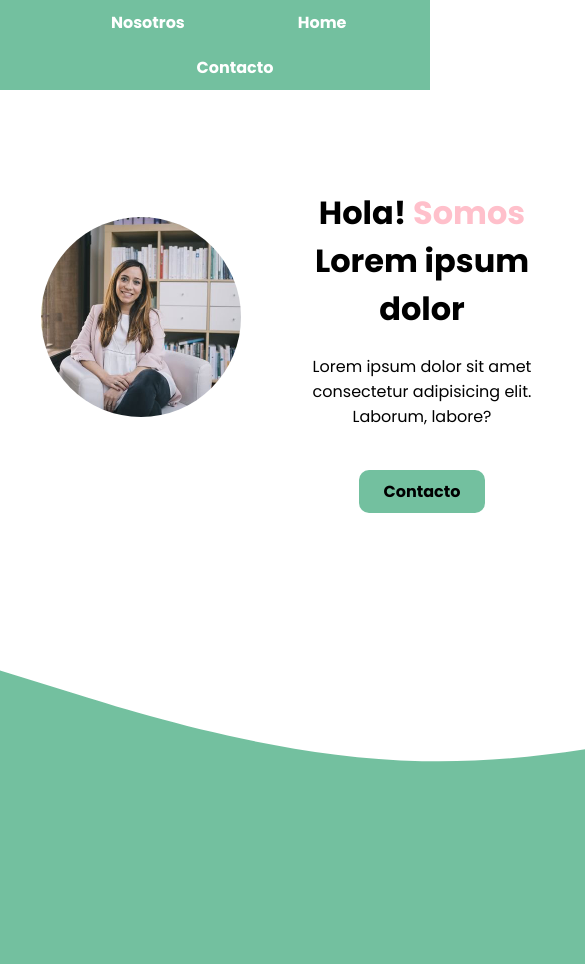
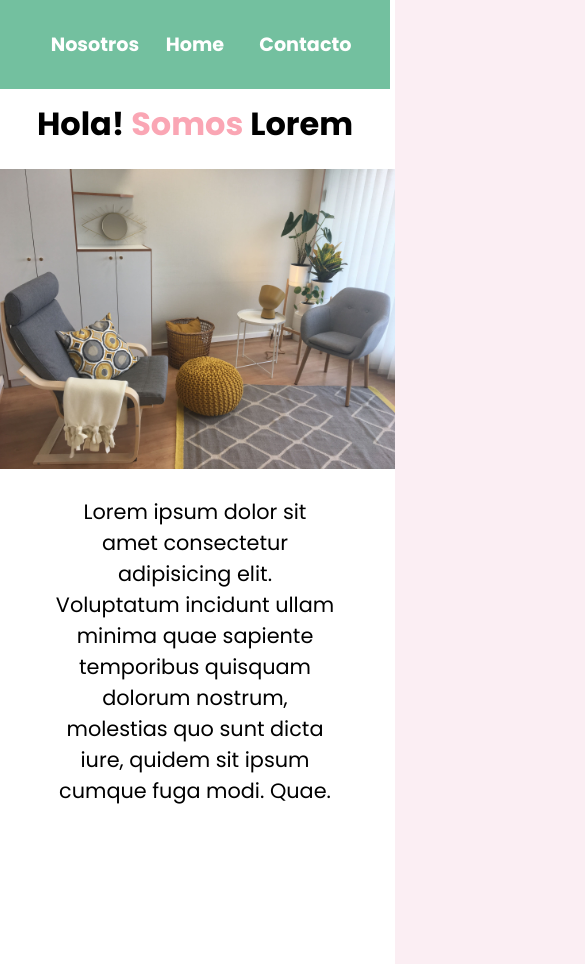
Before and after one commit to JuanNilo/juannilo.github.io, a plain HTML site: page index.html in a window 390 px wide. Shown: the top 964 px of the page, 585 px wide, since content can reach past the window. Drawn offline with Linux system fonts and the light colour scheme.

Commit message:
responsive

```diff
--- /dev/null
+++ b/exmain.css
@@ -0,0 +1,106 @@
+@import url('https://fonts.googleapis.com/css2?family=Poppins:wght@300;400;700&display=swap');
+
+body{
+    box-sizing: border-box;
+    margin: 0;
+    background-color: #fbeef3;
+    font-family: 'Poppins', sans-serif;
+}
+
+/* Nav menu */
+
+nav ul{
+    background-color: #73c09f;
+    width: 100%;
+    list-style: none;
+    text-align: center;
+    position: fixed;
+    margin:0;
+}
+nav li{
+    display: inline-flex;
+}
+
+nav a{
+    text-decoration: none;
+    color: white;
+    font-weight: bold;
+    padding: 10px;
+    width: 150px;
+}
+
+nav li:hover{
+    color: black;
+    background-color: rgba(247, 137, 153, 0.986);
+}
+
+
+/* Primera seccion */
+
+.main{
+    margin: auto;
+    width: 100vh;
+    height: 75vh;
+    display: grid;
+    grid-template-columns: repeat(3, 1fr);
+    align-items:center;
+    background-color: #fff;
+}
+
+.main img{
+    margin: auto;
+    width: 200px;
+    height: 200px;
+    border-radius: 50%;
+}
+
+h1{
+    text-align: center;
+    font-size: 2rem;
+    margin-top: 60px;
+}
+
+span{
+    color: pink;
+}
+
+
+.info-content {
+   display: inline-block;
+   text-align: center;
+}
+.info-content a {
+    color: black;
+    font-weight: bold;
+    text-decoration: none;
+    background-color: #73c09f;
+    padding: 10px 25px;
+    border-radius: 10px;
+    position: relative;
+}
+
+.info-content a:hover{
+    background-color: rgba(247, 137, 153, 0.986);
+}
+
+.info-content p{
+    margin-bottom: 50px;
+}
+
+.wave{
+    width: 100vh;
+    margin: auto;
+}
+
+.seccion-2{
+    background-color: #73c09f;
+    width: 100vh;
+    margin: auto;
+    height: 100vh;
+}
+
+.calendario{
+    display: flex;
+    padding-top: 100px;
+    justify-content: center;
+}
--- a/formulario.css
+++ b/formulario.css
@@ -1,6 +1,6 @@
 @import url('https://fonts.googleapis.com/css2?family=Poppins:wght@300;400;700&display=swap');
 
-body{
+body {
     box-sizing: border-box;
     margin: 0;
     background-color: #fbeef3;
@@ -33,21 +33,20 @@ nav li:hover{
     color: black;
     background-color: rgba(247, 137, 153, 0.986);
 }
+
 /* formualrio */
 
-.body__form{
+.body__form {
     font-family: 'Roboto', sans-serif;
-    /* background-color: rgb(2, 116, 81); */
     display: flex;
-    height: 100vh;
-    margin-bottom: 20vh;
+    height: 600px;
 }
 
-.form{
+.form {
     background: #fff;
     margin: 75px auto;
     width: 90%;
-    height: 550px;
+    height: 100%;
     max-width: 400px;
     padding: 2.5em 3em;
     padding-top: 1rem;
@@ -58,32 +57,32 @@ nav li:hover{
 
 
 
-.form__title{
+.form__title {
     font-size: 3em;
     margin-bottom: .5em;
 }
 
-.form__paragraph{
+.form__paragraph {
     font-weight: 300;
 }
 
-.form__link{
+.form__link {
     font-weight: 400;
-    color:  black;
+    color: black;
 }
 
-.form__container{
+.form__container {
     margin-top: 3em;
     display: grid;
     gap: 2.5em;
 }
 
-.form__group{
+.form__group {
     position: relative;
     --color: #5757577e;
 }
 
-.form__input{
+.form__input {
     width: 100%;
     background: none;
     color: #706c6c;
@@ -95,17 +94,16 @@ nav li:hover{
     font-family: 'Roboto', sans-serif;
 }
 
-.form__input:focus + .form__label, .form__input:not(:placeholder-shown)+ .form__label{
+.form__input:focus+.form__label,
+.form__input:not(:placeholder-shown)+.form__label {
     transform: translateY(-12px) scale(.95);
     transform-origin: left top;
-    /* color:  rgb(2, 116, 81); */
     color: #73c09f;
 
 }
 
-.form__label{
+.form__label {
     color: var(--color);
-    /* cursor: pointer; */
     position: absolute;
     top: 0;
     left: 5px;
@@ -113,8 +111,7 @@ nav li:hover{
     transition: transform .5s, color .3s;
 }
 
-.form__submit{
-    /* background:  rgb(2, 116, 81); */
+.form__submit {
     background: #73c09f;
     color: white;
     font-family: 'Roboto', sans-serif;
@@ -125,69 +122,48 @@ nav li:hover{
     border-radius: 0.5rem;
 }
 
-.form__line{
+.form__line {
     position: absolute;
     bottom: 0;
     left: 0;
     width: 100%;
     height: 1.5px;
-    /* background-color: rgb(2, 116, 81); */
     background-color: #73c09f;
     transform: scale(0);
     transform: left bottom;
     transition: transform .4s;
 }
-.form__submit:hover{
+
+.form__submit:hover {
     cursor: pointer;
     background-color: rgba(247, 137, 153, 0.986);
 }
-.message{
+
+.message {
     resize: none;
     margin-top: 10px;
-    padding:1em 0.4em;
+    padding: 1em 0.4em;
 }
 
-.form__input:focus ~ .form__line, .form__input:not(:placeholder-shown) ~ .form__line{
+.form__input:focus~.form__line,
+.form__input:not(:placeholder-shown)~.form__line {
     transform: scale(1);
 }
 
-@media (max-width: 1081px){
-    .nav__label{
-        display: block;
-        cursor: pointer;
+@media(max-width: 766px) {
+    nav a{
+        width: 80px;
+        text-align: center;
+        font-size: 1.2rem;
+        padding: 30px 10px;
+    }
+    ul {
+        padding: 0;
     }
 
-    .nav__menu{
-        position: fixed;
-        top:150px;
-        bottom: 0;
-        background: #73c09f;
-        width: 100%;
-        left:0;
-        font-size: 5rem;
-        display: flex;
-        justify-content: space-evenly;
-        flex-direction: column;
-        align-items: center;
-        clip-path: circle(0 at center);
-        transition: clip-path 0.65s ease-in-out;
-        z-index: 1;
+    .form {
+        transform: scale(0.8);
+        height: 80vh;
     }
-    .nav__input:checked + .nav__menu{
 
-        clip-path: circle(100% at center);
-    }
-    .form{
-        transform: scale(2);
-        margin: 450px auto;
-    }
-    .nav{
-        height: 150px;
-    }
-    .nav__logo, .nav__label{
-        transform: scale(2);
-    }
-    .nav__item{
-        color:black;
-    }
 }
--- a/index.html
+++ b/index.html
@@ -2,8 +2,11 @@
 <html lang="en">
 
 <head>
+    <meta charset="UTF-8">
+    <meta http-equiv="X-UA-Compatible" content="IE=edge">
+    <meta name="viewport" content="width=device-width, initial-scale=1.0">
     <link rel="stylesheet" href="main.css">
-    <title>Document</title>
+    <title>Lorem</title>
 </head>
 
 <body>
@@ -15,34 +18,34 @@
             <li>
                 <a href="/index.html">Home</a>
             </li>
-
             <li>
                 <a href="/formulario.html" type="buttom">Contacto</a>
             </li>
         </ul>
     </nav>
-    <!-- Main -->
+
     <main class="main">
-        <img src="/src/primera foto.jpg" alt="">
         <div class="info-content">
-            <h1>Hola! <span>Somos </span>Lorem ipsum dolor</h1>
-            <p>Lorem ipsum dolor sit amet consectetur
-                adipisicing elit. Laborum, labore?</p>
-            <a href="/formulario.html">Contacto</a>
+            <h1>Hola! <span>Somos </span>Lorem </h1>
+            <img class="imagen" src="/src/consulta.jpg" alt="">
+            <p>Lorem ipsum dolor sit amet consectetur adipisicing elit.
+                Voluptatum incidunt ullam minima quae sapiente temporibus quisquam dolorum nostrum,
+                molestias quo sunt dicta iure, quidem sit ipsum cumque fuga modi. Quae.
+            </p>
         </div>
-        <img src="/src/primera foto.jpg" alt="">
     </main>
-    <div  class="seccion-2">
-        <div class="wave">
-            <svg xmlns="http://www.w3.org/2000/svg" viewBox="0 0 1440 320">
-                <path fill="#fff" fill-opacity="1" d="M0,64L120,101.3C240,139,480,213,720,218.7C960,224,1200,160,1320,128L1440,96L1440,0L1320,0C1200,0,960,0,720,0C480,0,240,0,120,0L0,0Z"></path>
-              </svg>
+    <div class="sencond-section">
+        <div class="info-content second-content">
+
+            <p>Lorem ipsum dolor sit amet consectetur, adipisicing elit.
+               Sequi ad qui inventore sed rem quo in quae blanditiis iusto?.
+            </p>
+            <p>Lorem ipsum dolor sit amet consectetur, adipisicing elit.
+                Sequi ad qui inventore sed rem quo in quae blanditiis iusto?.
+            </p>
+
         </div>
-        <!-- <div class="calendario">
-            <iframe src="https://calendar.google.com/calendar/embed?height=600&wkst=2&bgcolor=%23fbeef3&ctz=America%2FSantiago&showTitle=0&showPrint=0&showTz=0&showCalendars=0&src=anVhbi5uaWxvLml0dXJyYUBnbWFpbC5jb20&color=fff" style="border-width:0" width="700" height="500" frameborder="0" scrolling="no"></iframe>
-        </div> -->
     </div>
-
 </body>
 
 </html>
--- a/main.css
+++ b/main.css
@@ -34,73 +34,80 @@ nav li:hover{
     background-color: rgba(247, 137, 153, 0.986);
 }
 
+main{
+    margin: 0 auto;
+    width: 100%;
+    display: flex;
+    justify-content: center;
+}
 
-/* Primera seccion */
+/* contenido */
 
-.main{
-    margin: auto;
-    width: 100vh;
-    height: 75vh;
-    display: grid;
-    grid-template-columns: repeat(3, 1fr);
-    align-items:center;
+.info-content {
+    height: 100vh;
+    text-align: center;
+    width: 600px;
+    padding: 70px 20px 50px;
+    align-items: center;
     background-color: #fff;
  }
 
-.main img{
-    margin: auto;
-    width: 200px;
-    height: 200px;
-    border-radius: 50%;
-}
-
-h1{
-    text-align: center;
-    font-size: 2rem;
-    margin-top: 60px;
-}
-
 span{
-    color: pink;
+    color: rgb(250, 166, 180);
 }
 
 
-.info-content {
-   display: inline-block;
-   text-align: center;
+.info-content p{
+    margin: 0 auto;
+    font-size: 1.2rem;
+    margin-top: 20px;
+    width: 60%;
 }
-.info-content a {
-    color: black;
-    font-weight: bold;
-    text-decoration: none;
-    background-color: #73c09f;
-    padding: 10px 25px;
-    border-radius: 10px;
-    position: relative;
+.imagen{
+    width: 450px;
+    height: 300px;
  }
 
-.info-content a:hover{
-    background-color: rgba(247, 137, 153, 0.986);
+
+
+ .sencond-section{
+    margin: 0 auto;
+    width: 100%;
+    display: flex;
+    justify-content: center;
  }
 
-.info-content p{
-    margin-bottom: 50px;
+ .second-content{
+     background-color: #73c09f;
  }
 
-.wave{
+ @media(max-width: 768px){
+     .info-content{
         width: 100vh;
-    margin: auto;
+        padding: 60px 0px;
+        height: 100vh;
+     }
+     .info-content h1{
+         margin-top: 40px;
+     }
+     .info-content p{
+        font-size: 1.3rem;
+        width: 70%;
+     }
+     .info-content img{
+         max-width: 400px;
+     }
+     nav a{
+         width: 80px;
+         text-align: center;
+         font-size: 1.2rem;
+         padding: 30px 10px;
      }
 
-.seccion-2{
-    background-color: #73c09f;
-    width: 100vh;
-    margin: auto;
-    height: 100vh;
+     ul{
+         padding: 0;
      }
-
-.calendario{
-    display: flex;
-    padding-top: 100px;
-    justify-content: center;
+     main{
+         margin: none;
      }
+ }
```
Also changed, not shown: exindex.html (added, +48 -0 lines), formulario.html (+5 -1 lines). Lines whose indentation alone changed are shown as unchanged.
